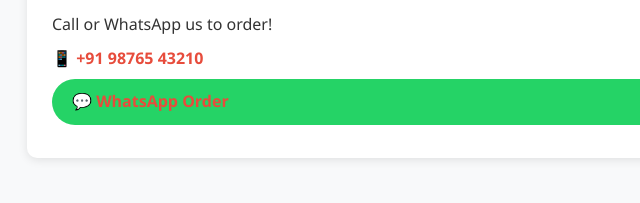
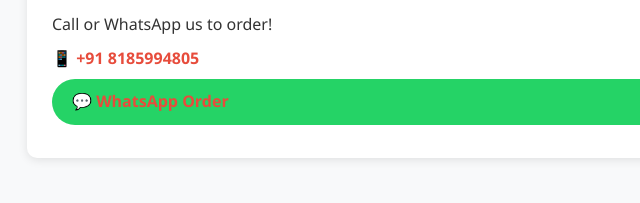
Before and after one commit to saivamshi7779/fresh-juice-corner, a plain HTML site: page index.html in a window 1280 px wide. Shown: the part 940-1143 px from the top of the page, 133-773 px from the left. Drawn offline with Linux system fonts and the light colour scheme.

Commit message:
Add files via upload

```diff
--- a/index.html
+++ b/index.html
@@ -123,7 +123,7 @@
     <div class="section contact">
       <h2>📞 Contact Us</h2>
       <p>Call or WhatsApp us to order!</p>
-      <a href="tel:+919876543210">📱 +91 98765 43210</a>
+      <a href="tel:+918185994805">📱 +91 8185994805</a>
       <a href="https://wa.me/919876543210" class="whatsapp" target="_blank">
         💬 WhatsApp Order
       </a>
```
